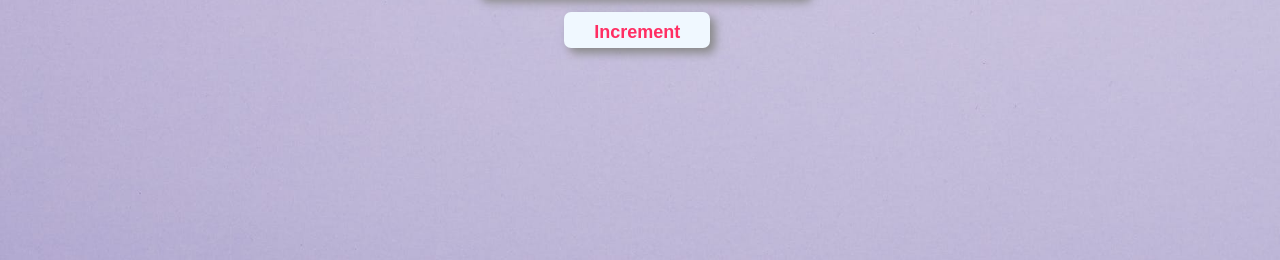
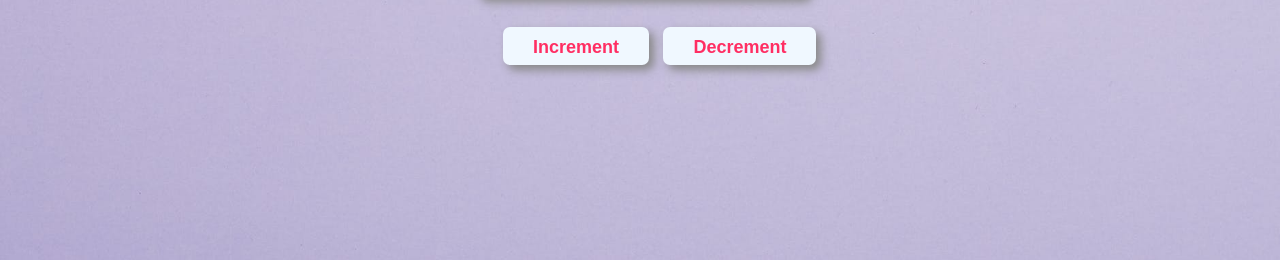
Before and after one commit to Akash-Vijay/Passenger-Counter, a plain HTML site: page index.html in a window 1280 px wide. Shown: the part 540-800 px from the top of the page. Drawn offline with Linux system fonts and the light colour scheme.

Commit message:
Added Decrement button

```diff
--- a/function.js
+++ b/function.js
@@ -2,6 +2,13 @@ let count = 0;
 let value = document.getElementById("count");
 
 function increment() {
-  count = count + 1;
+  count += 1;
   value.innerText = count;
+  return count;
 }
+
+function decrement() {
+  count -= 1;
+  value.innerText = count
+  return count;
+}
--- a/index.html
+++ b/index.html
@@ -31,8 +31,8 @@
 
     <div class="btn">
       <button id="increment-btn" onclick="increment()">Increment</button>
+      <button id="decrement-btn" onclick="decrement()">Decrement</button>
     </div>
-
   </div>
 
 
--- a/style.css
+++ b/style.css
@@ -5,7 +5,7 @@ body {
   font-family: Poppins, sans-serif;
 }
 
-.card, #increment-btn {
+.card {
   margin-top: 380px;
   font-weight: bold;
   color: rgb(255, 46, 99);
@@ -21,13 +21,26 @@ body {
   text-align: center;
 }
 
-#increment-btn {
+.btn {
+margin-left: 485px;
+}
 
+#decrement-btn, #increment-btn {
+  margin-top: 30px;
+  font-weight: bold;
+  color: rgb(255, 46, 99);
+  margin-left: 10px;
+  background-color: aliceblue;
+  box-shadow: 5px 5px 10px #888888;
+  width: fit-content;
+  padding-left: 30px;
+  padding-top: 10px;
+  padding-bottom: 7px;
+  padding-right: 30px;
+  border-radius: 7px;
+  text-align: center;
   font-size: 18px;
-  margin-top: 15px;
-  margin-left: 44%;
   border: none;
-  padding-bottom: 5px;
   cursor: pointer;
   transition: 0.15s;
 }
@@ -36,6 +49,14 @@ body {
   background-color: rgba(240, 248, 255, 0.562);
 }
 
+#decrement-btn:hover {
+  background-color: rgba(240, 248, 255, 0.562);
+}
+
 #increment-btn:active {
   background-color: rgb(240, 248, 255);
 }
+
+#decrement-btn:active {
+  background-color: rgb(240, 248, 255);
+}
```
